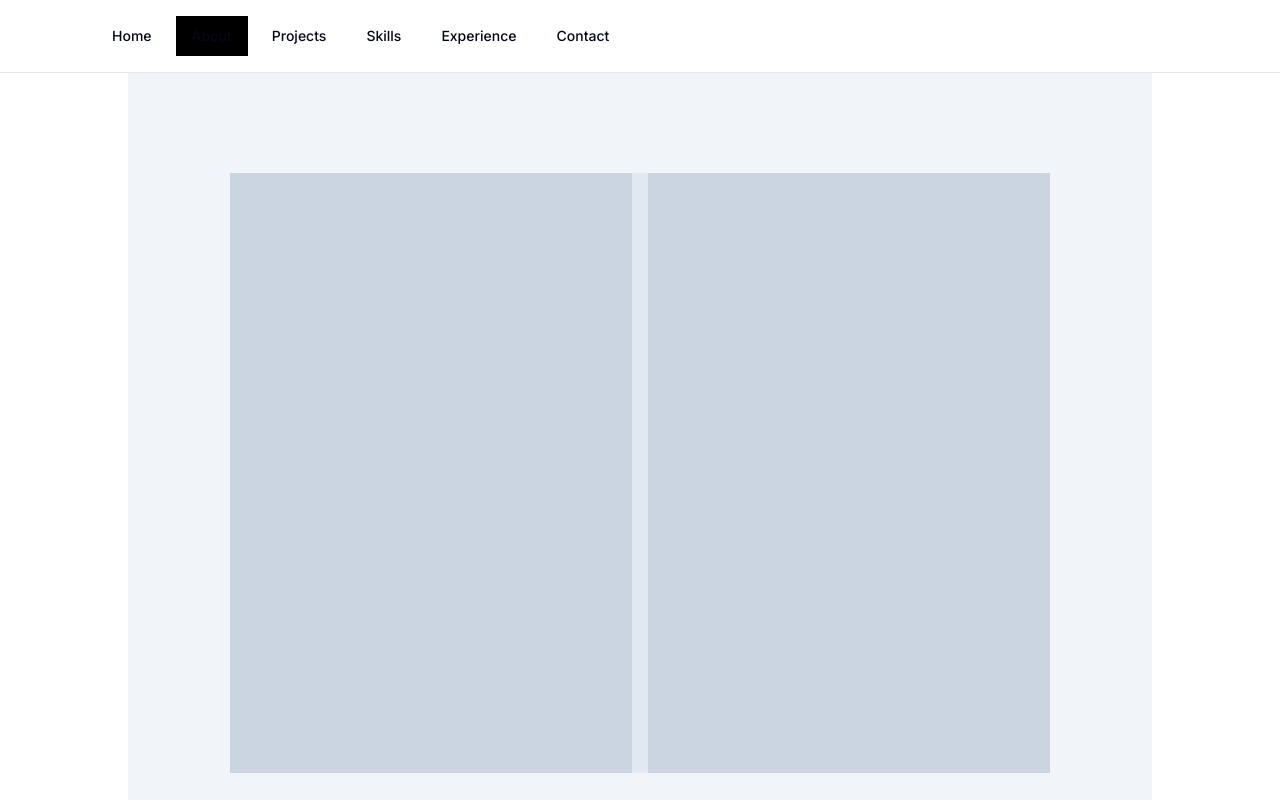
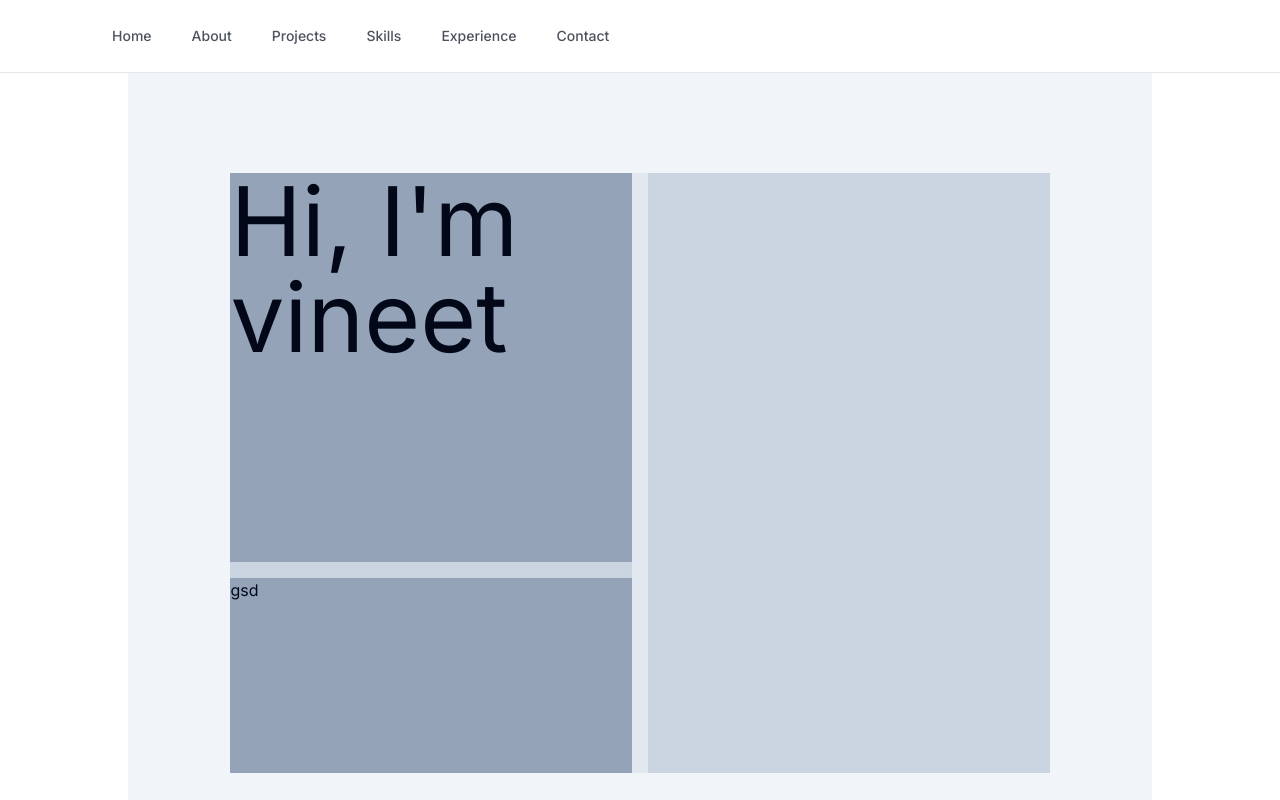
Before and after one commit to imBLISP/portfolio, a Next.js app: page / in a window 1280 px wide. Shown: the top 800 px of the page. Built offline with nearby package versions, Linux system fonts and the light colour scheme.

Commit message:
Sections

```diff
--- a/src/ui/Sections/about.tsx
+++ b/src/ui/Sections/about.tsx
@@ -8,6 +8,7 @@ export default function About() {
         <div ref={ref} className="flex h-dvh justify-center items-center bg-slate-100" id="about">
             <div className="flex flex-row gap-4 bg-slate-200 basis-4/5 h-3/4">
                 <div className="basis-1/2 bg-slate-300">
+
                 </div>
                 <div className="basis-1/2 bg-slate-300">
                 </div>
--- a/src/ui/Sections/home.tsx
+++ b/src/ui/Sections/home.tsx
@@ -7,7 +7,9 @@ export default function Home() {
     return (
         <div ref={ref} className="flex h-dvh justify-center items-center bg-slate-100" id="home">
             <div className="flex flex-wrap-reverse xl:flex-nowrap flex-row gap-4 bg-slate-200 basis-4/5 h-3/4">
-                <div className="grow basis-1/2 bg-slate-300">
+                <div className="grow basis-1/2 bg-slate-300 flex flex-col gap-4">
+                    <div className="bg-slate-400 basis-2/3 text-8xl">{"Hi, I'm vineet"}</div>
+                    <div className="bg-slate-400 basis-1/3">gsd</div>
                 </div>
                 <div className="grow basis-1/2 bg-slate-300">
                 </div>
--- a/src/ui/Sections/provider.tsx
+++ b/src/ui/Sections/provider.tsx
@@ -8,6 +8,8 @@ import { SectionName } from '@/lib/types'
 export const ActiveSectionContext = createContext<{
     activeSection: SectionName;
     setActiveSection: Dispatch<SetStateAction<SectionName>>;
+    activeSectionChangeTime: Date;
+    setActiveSectionChangeTime: Dispatch<SetStateAction<Date>>;
 } | null>(null);
 
 export function ActiveSectionContextProvider({
@@ -15,12 +17,15 @@ export function ActiveSectionContextProvider({
 }: { children: ReactNode }) {
 
     const [activeSection, setActiveSection] = useState('home');
+    const [activeSectionChangeTime, setActiveSectionChangeTime] = useState(new Date());
 
     return (
         <ActiveSectionContext.Provider
             value={{
                 activeSection,
-                setActiveSection
+                setActiveSection,
+                activeSectionChangeTime,
+                setActiveSectionChangeTime
             }}
         >
             {children}
--- a/src/ui/Sections/use-section-in-view.tsx
+++ b/src/ui/Sections/use-section-in-view.tsx
@@ -6,14 +6,15 @@ import { useActiveSectionContext } from "./provider";
 import { useInView } from "react-intersection-observer";
 
 export function useSectionInView(SectionName: SectionName, IntersectionOptions = {threshold: 0.75}) {
-    const {setActiveSection} = useActiveSectionContext()
+    const {setActiveSection, activeSectionChangeTime} = useActiveSectionContext()
     const [ref, inView] = useInView(IntersectionOptions)
 
     useEffect(() => {
-        if (inView) {
+        let dateTime = new Date()
+        if (inView && dateTime.getTime() - activeSectionChangeTime.getTime() >= 1000) {
             setActiveSection(SectionName)
         }
-    }, [inView, SectionName]);
+    }, [inView, SectionName, setActiveSection, activeSectionChangeTime]);
 
     return {ref}
 }
--- a/src/ui/layout/nav.tsx
+++ b/src/ui/layout/nav.tsx
@@ -11,13 +11,20 @@ import {
   NavigationMenuViewport,
 } from "@/ui/layout/navigation-menu";
 import { NavItems } from "@/lib/data";
-import Link from "next/link"
+import Link from "next/link";
 import { useActiveSectionContext } from "../Sections/provider";
 import clsx from "clsx";
 import { cn } from "@/lib/utils";
+import { SectionName } from "@/lib/types";
 
 export function Nav() {
-  const {activeSection} = useActiveSectionContext()
+  const { activeSection, setActiveSection, setActiveSectionChangeTime } =
+    useActiveSectionContext();
+
+  const handleClick = (name: SectionName, date: Date) => {
+    setActiveSection(name);
+    setActiveSectionChangeTime(date);
+  };
 
   return (
     <div className="sticky inset-x-0 top-0 z-30 w-full transition-all border-b border-gray-200 bg-white/75 backdrop-blur-lg">
@@ -25,9 +32,17 @@ export function Nav() {
         <NavigationMenu className="relative lg:block">
           <NavigationMenuList className="flex flex-row space-x-2 p-4">
             {NavItems.map(({ name, id }) => (
-              <NavigationMenuItem key={name} className={cn({"bg-black": name===activeSection})}>
-                <Link href={"/"+ id} className={navigationMenuTriggerStyle()}>
+              <NavigationMenuItem key={name}>
+                <Link href={"/" + id} legacyBehavior passHref>
+                  <NavigationMenuLink
+                    onClick={() => handleClick(name, new Date())}
+                    className={cn(
+                      " text-foreground/70 group inline-flex h-10 w-max items-center justify-center px-4 py-2 text-sm font-medium transition-colors hover:text-foreground/100",
+                      { "text-foreground/100": name == activeSection }
+                    )}
+                  >
                     {name}
+                  </NavigationMenuLink>
                 </Link>
               </NavigationMenuItem>
             ))}
--- a/src/ui/layout/navigation-menu.tsx
+++ b/src/ui/layout/navigation-menu.tsx
@@ -41,8 +41,8 @@ NavigationMenuList.displayName = NavigationMenuPrimitive.List.displayName
 const NavigationMenuItem = NavigationMenuPrimitive.Item
 
 const navigationMenuTriggerStyle = cva(
-  // "group inline-flex h-10 w-max items-center justify-center rounded-md bg-background px-4 py-2 text-sm font-medium transition-colors hover:bg-accent hover:text-accent-foreground focus:bg-accent focus:text-accent-foreground focus:outline-none disabled:pointer-events-none disabled:opacity-50 data-[active]:bg-accent/50 data-[state=open]:bg-accent/50"
-  "group inline-flex h-10 w-max items-center justify-center rounded-md px-4 py-2 text-sm font-medium transition-colors hover:bg-accent hover:text-accent-foreground disabled:pointer-events-none disabled:opacity-50 "
+  "group inline-flex h-10 w-max items-center justify-center rounded-md bg-background px-4 py-2 text-sm font-medium transition-colors hover:bg-accent hover:text-accent-foreground focus:bg-accent focus:text-accent-foreground focus:outline-none disabled:pointer-events-none disabled:opacity-50 data-[active]:bg-accent/50 data-[state=open]:bg-accent/50"
+  // "group inline-flex h-10 w-max items-center justify-center rounded-md px-4 py-2 text-sm font-medium transition-colors hover:bg-accent hover:text-accent-foreground disabled:pointer-events-none disabled:opacity-50 "
 )
 
 const NavigationMenuTrigger = React.forwardRef<
```
Also changed, not shown: 1 other file (tests, documents, lock files or other folders).
